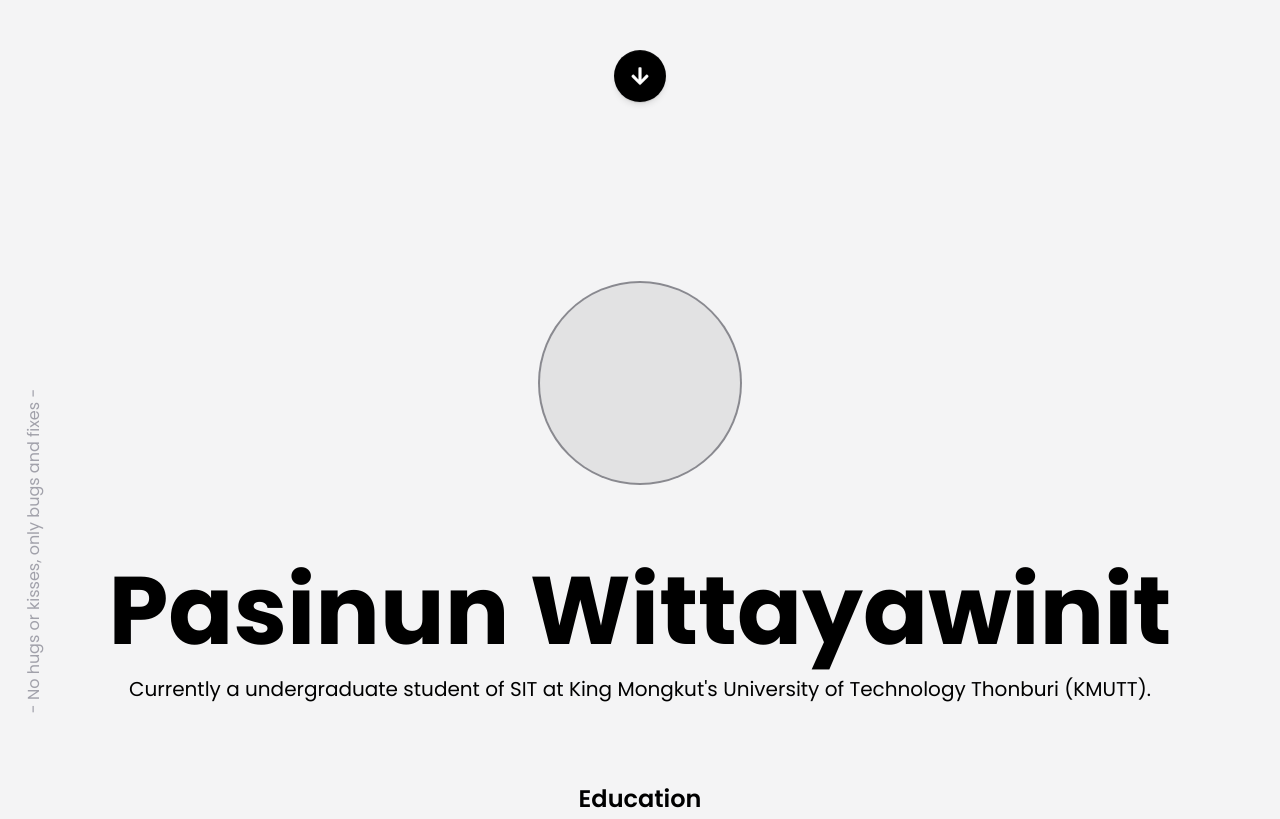
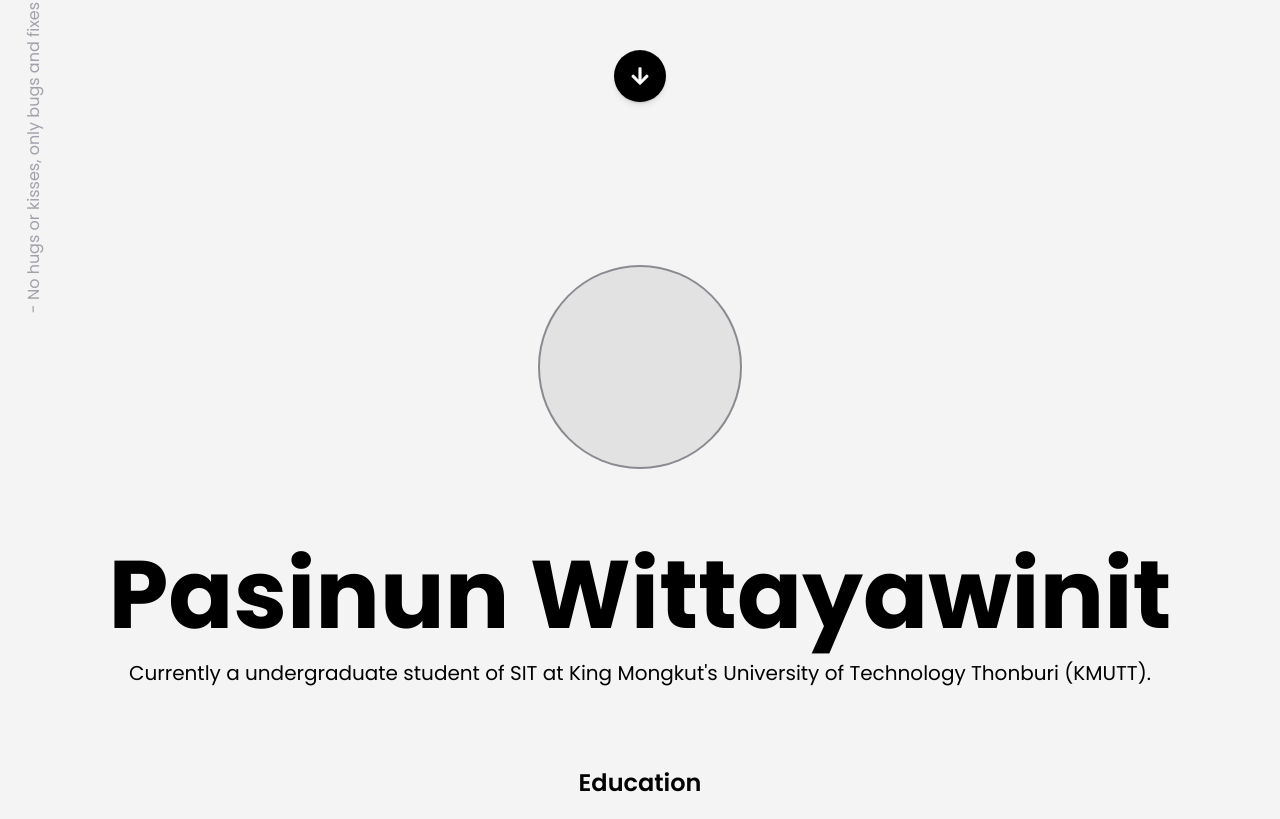
Before and after one commit to oupsn/wuhoops_port, a React (Vite) app: page / in a window 1280 px wide. Shown: the part 661-1480 px from the top of the page. Built offline with nearby package versions, Linux system fonts and the light colour scheme; a web font is replaced by a local one.

Commit message:
[FIX] nav logo onclick

```diff
--- a/src/component/navBar.tsx
+++ b/src/component/navBar.tsx
@@ -68,7 +68,7 @@ export default function NavBar() {
                   handleClickScroll("hero");
                   setOpen(false);
                 }}
-                className="text-black dark:text-white block px-3 py-1 text-xl cursor-pointer font-bold"
+                className="z-[999] text-black dark:text-white block px-3 py-1 text-xl cursor-pointer font-bold"
               >
                 WUHOOPS
               </p>
--- a/src/page/about.tsx
+++ b/src/page/about.tsx
@@ -5,7 +5,7 @@ const about = () => {
   return (
     <div
       id="about"
-      className="transition-all text-black dark:text-white min-h-screen bg-zinc-100 dark:bg-zinc-900 flex justify-center items-center"
+      className="transition-all text-black dark:text-white min-h-screen bg-zinc-100 dark:bg-zinc-900 flex justify-center"
     >
       <div data-aos="fade">
         <p className="text-zinc-400 dark:text-zinc-600 text-center -rotate-90 absolute -left-32 hidden lg:block">
```
